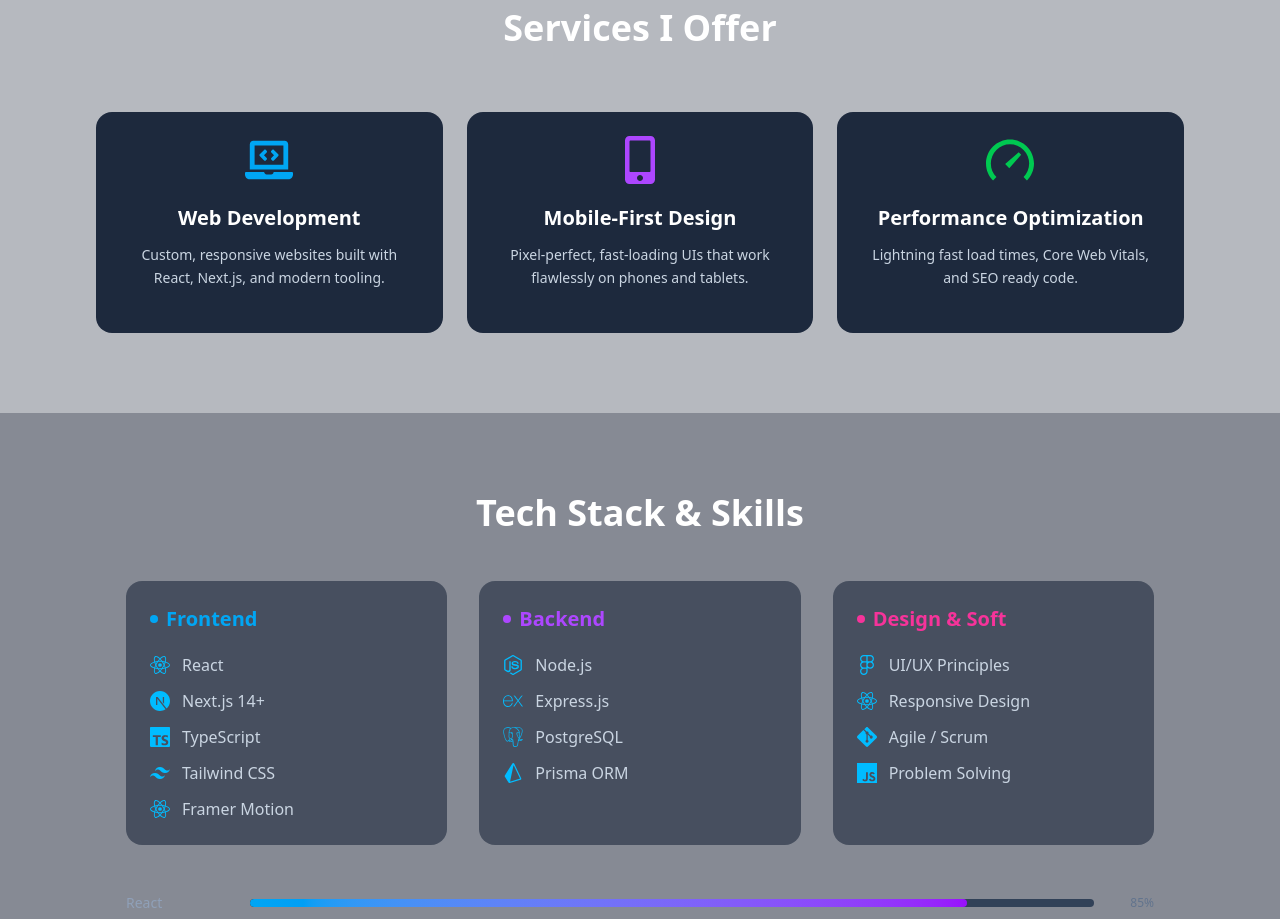
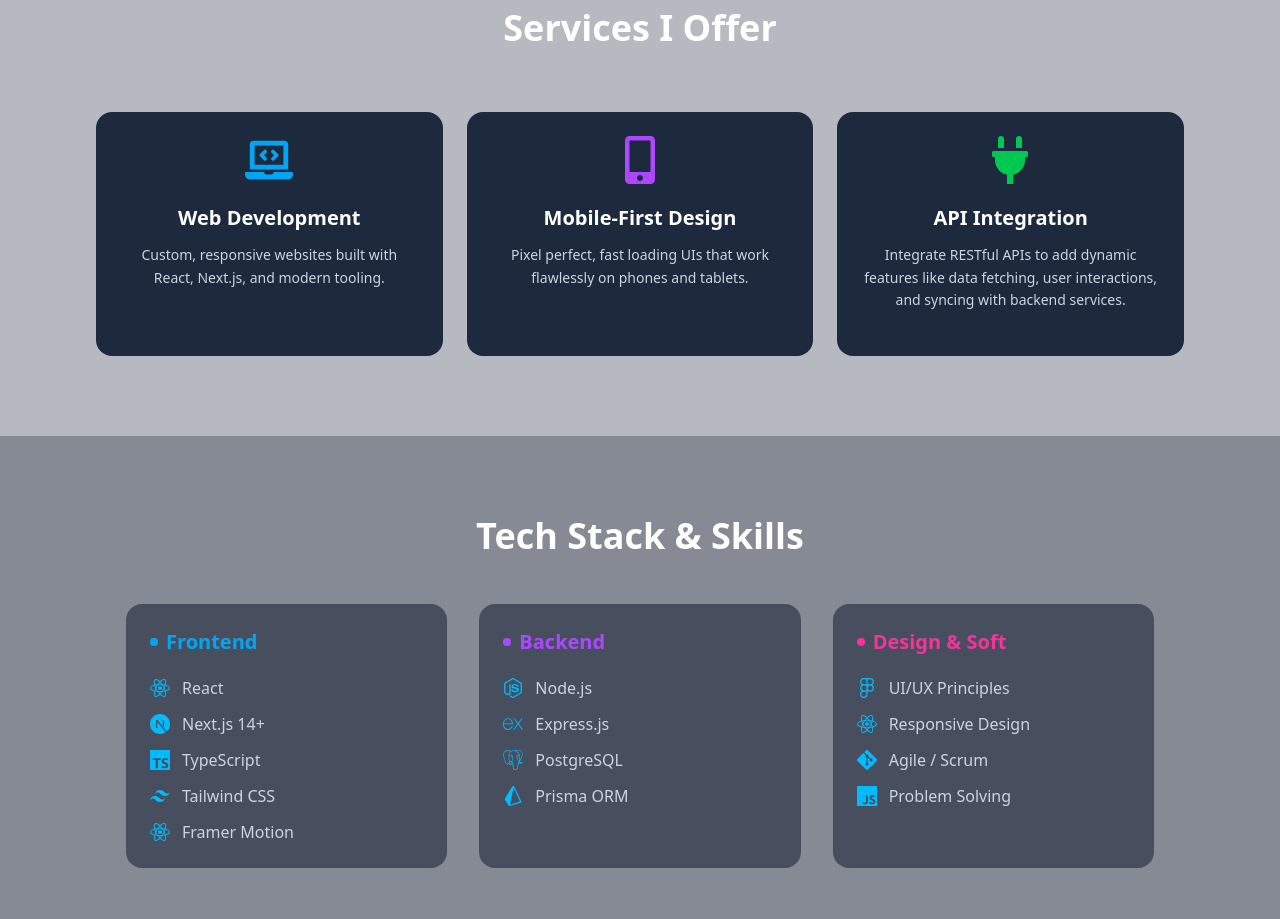
Before and after one commit to aposte7/O-portfolio-v2, a React (Vite) app: page / in a window 1280 px wide. Shown: the part 2200-3119 px from the top of the page. Built offline with nearby package versions, Linux system fonts and the light colour scheme.

Commit message:
refactor: clean up App component and update Services component for better clarity

```diff
--- a/src/App.jsx
+++ b/src/App.jsx
@@ -1,105 +1,10 @@
-import pizzaImage from "../src/assets/projects/pizza.jpg";
-import specifyImage from "../src/assets/projects/specify.jpg";
-import tourImage from "../src/assets/projects/tour.jpg";
-import weatherioImage from "../src/assets/projects/weatherio.jpg";
-import wizardImage from "../src/assets/projects/wizard.jpg";
-// Use external CV link instead of bundling the PDF file
-const resumePdf =
-  "https://drive.google.com/file/d/1VToNGTDMfBHPc5os_BiFfhwGLJ98t0_z/view?usp=sharing";
-
-import { useState } from "react";
-import { FaPaintBrush, FaPlug } from "react-icons/fa";
-import {
-  FaCode,
-  FaCss3Alt,
-  FaGithub,
-  FaHtml5,
-  FaJs,
-  FaReact,
-} from "react-icons/fa6";
-import {
-  SiReacthookform,
-  SiReactquery,
-  SiReactrouter,
-  SiRedux,
-  SiTailwindcss,
-} from "react-icons/si";
-
 import Header from "./components/Header";
 import Projects from "./components/Projects";
 import Services from "./components/Services";
 import Skills from "./components/Skills";
 import Contact from "./components/Contact";
 import Footer from "./components/Footer";
-
-const technologies = [
-  { name: "React", icon: <FaReact color="#61DBFB" className="text-[35px]" /> },
-  {
-    name: "Redux Toolkit",
-    icon: <SiRedux color="#764ABC" className="text-[28px] md:text-[35px]" />,
-  },
-  {
-    name: "Tailwind CSS",
-    icon: (
-      <SiTailwindcss color="#06B6D4" className="text-[28px] md:text-[35px]" />
-    ),
-  },
-  {
-    name: "React Router",
-    icon: (
-      <SiReactrouter color="#CA4245" className="text-[28px] md:text-[35px]" />
-    ),
-  },
-  {
-    name: "React Hook Form",
-    icon: (
-      <SiReacthookform color="#EC5990" className="text-[28px] md:text-[35px]" />
-    ),
-  },
-  {
-    name: "React Query",
-    icon: (
-      <SiReactquery color="#FF4154" className="text-[28px] md:text-[35px]" />
-    ),
-  },
-  {
-    name: "HTML5",
-    icon: <FaHtml5 color="#E34F26" className="text-[28px] md:text-[35px]" />,
-  },
-  {
-    name: "CSS3",
-    icon: <FaCss3Alt color="#1572B6" className="text-[28px] md:text-[35px]" />,
-  },
-  {
-    name: "JavaScript",
-    icon: <FaJs color="#F7DF1E" className="text-[28px] md:text-[35px]" />,
-  },
-  {
-    name: "GitHub",
-    icon: <FaGithub color="#ffffff" className="text-[28px] md:text-[35px]" />,
-  },
-];
-
-const services = [
-  {
-    title: "Frontend Development",
-    description:
-      "I build responsive, high-performance websites using modern frameworks like React, Tailwind CSS, and Redux.",
-    icon: <FaCode size={30} color="#4F46E5" />,
-  },
-  {
-    title: "UI/UX Implementation",
-    description:
-      "I turn designs into fully functional interfaces, ensuring accessibility, responsiveness, and interactivity.",
-    icon: <FaPaintBrush size={30} color="#EC4899" />,
-  },
-  {
-    title: "API Integration",
-    description:
-      "I integrate RESTful APIs to add dynamic features like data fetching, user interactions, and syncing with backend services.",
-    icon: <FaPlug size={30} color="#10B981" />,
-  },
-];
+import { useState } from "react";
 
 function App() {
   const [isOpen, setIsOpen] = useState(false);
@@ -126,7 +31,7 @@
 
   return (
     <>
-      <Header resumePdf={resumePdf} isOpen={isOpen} toggleMenu={toggleMenu} />
+      <Header isOpen={isOpen} toggleMenu={toggleMenu} />
       <Projects />
       <Services />
       <Skills />
--- a/src/components/Services.jsx
+++ b/src/components/Services.jsx
@@ -2,6 +2,7 @@
   FaLaptopCode,
   FaMobileAlt,
   FaPaintBrush,
+  FaPlug,
   FaRocket,
 } from "react-icons/fa";
 import { SiSpeedtest, SiFigma } from "react-icons/si";
@@ -19,17 +20,17 @@
     id: "mobile-dev",
     title: "Mobile-First Design",
     description:
-      "Pixel-perfect, fast-loading UIs that work flawlessly on phones and tablets.",
+      "Pixel perfect, fast loading UIs that work flawlessly on phones and tablets.",
     icon: <FaMobileAlt className="text-5xl text-purple-500" />,
     cta: { label: "View Demos", href: "#projects" },
   },
 
   {
-    id: "performance",
-    title: "Performance Optimization",
+    id: "api-integration",
+    title: "API Integration",
     description:
-      "Lightning fast load times, Core Web Vitals, and SEO ready code.",
-    icon: <SiSpeedtest className="text-5xl text-green-500" />,
+      "Integrate RESTful APIs to add dynamic features like data fetching, user interactions, and syncing with backend services.",
+    icon: <FaPlug className="text-5xl text-green-500" />,
     cta: { label: "Audit My Site", href: "mailto:your@email.com" },
   },
 ];
```
